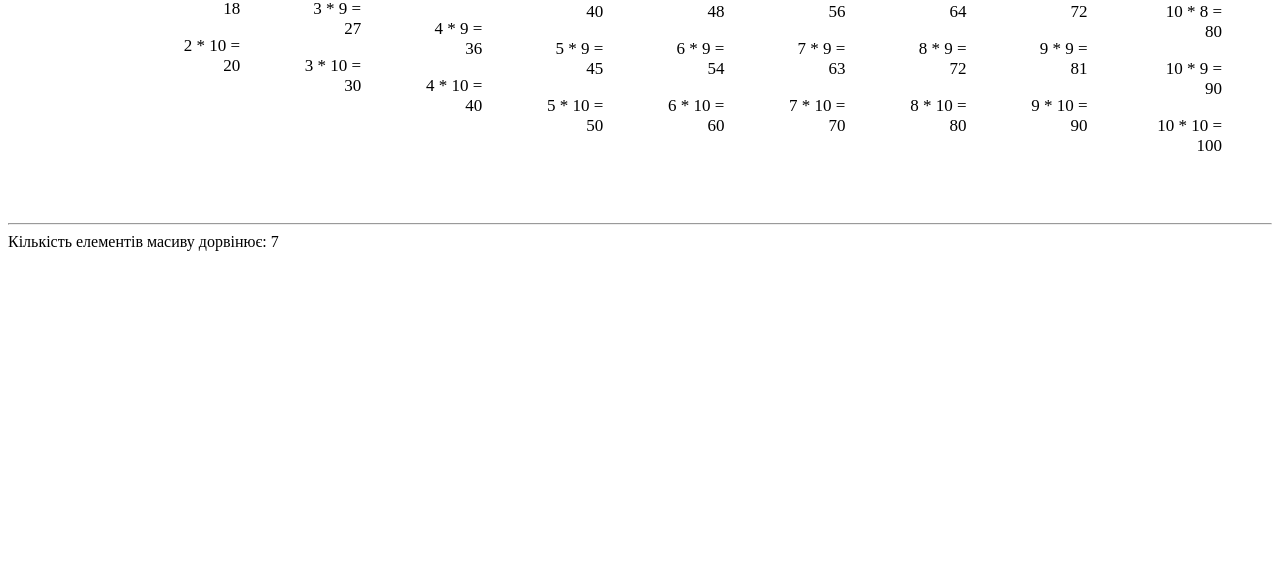
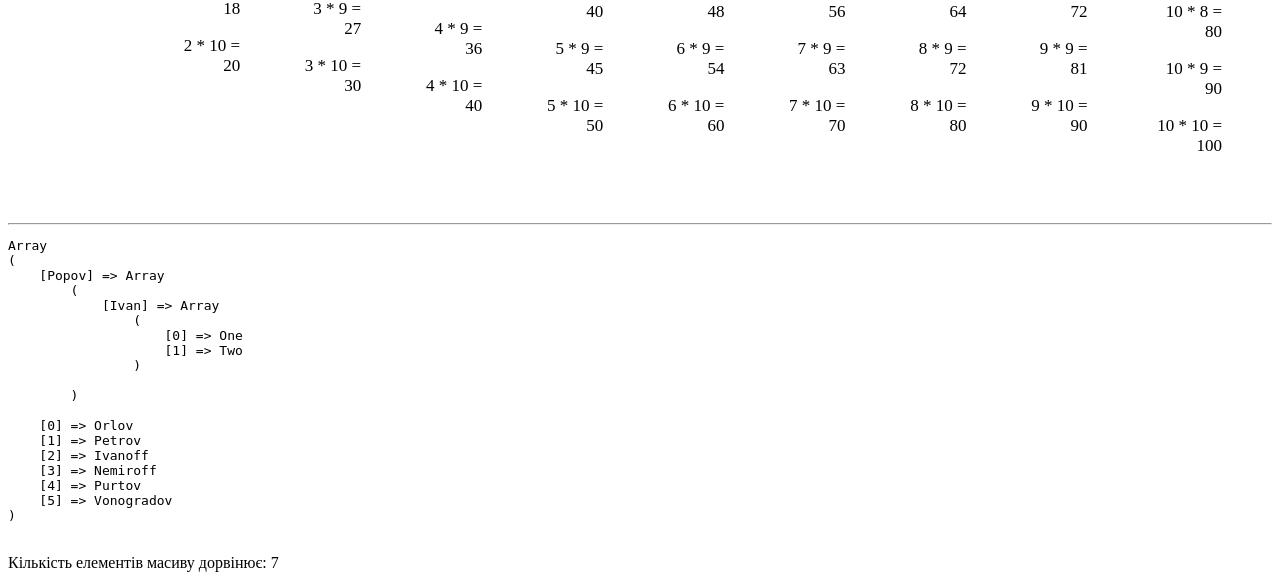
Before and after one commit to pelyuh/ptest.loc, a PHP site: page / in a window 1280 px wide. Shown: the part 1929-2509 px from the top of the page. Before the commit the page ends 2180 px from the top, so only its background shows below. Run offline with PHP 8.4, Linux system fonts and the light colour scheme.

Commit message:
count array items - fix

```diff
--- a/index.php
+++ b/index.php
@@ -178,28 +178,34 @@ echo "</div>";
 
 echo "<hr>";
 
-
 $fop = [
-  'Popov' => 'Ivan',
+  'Popov'=> ['Ivan' => ['One', 'Two', ]],
   'Orlov',
   'Petrov',
   'Ivanoff',
   'Nemiroff',
   'Purtov',
-  'Vonpgradov',
+  'Vonogradov',
 ];
 
-function fop_count($fop_array) {
+function fop_count($array) {
   $i = 0;
-  foreach ($fop_array as $key => $value) {
+  foreach ($array as $key => $value) {
     if (isset($key)) {
       $i++;
     }
   }
   return $i;
 }
+echo '<pre>';
+print_r($fop);
+echo '</pre>';
+echo '<br>';
 
 echo "Кількість елементів масиву дорвінює: " . fop_count($fop);
+
+
+
 
 ?>
 </body>
```
